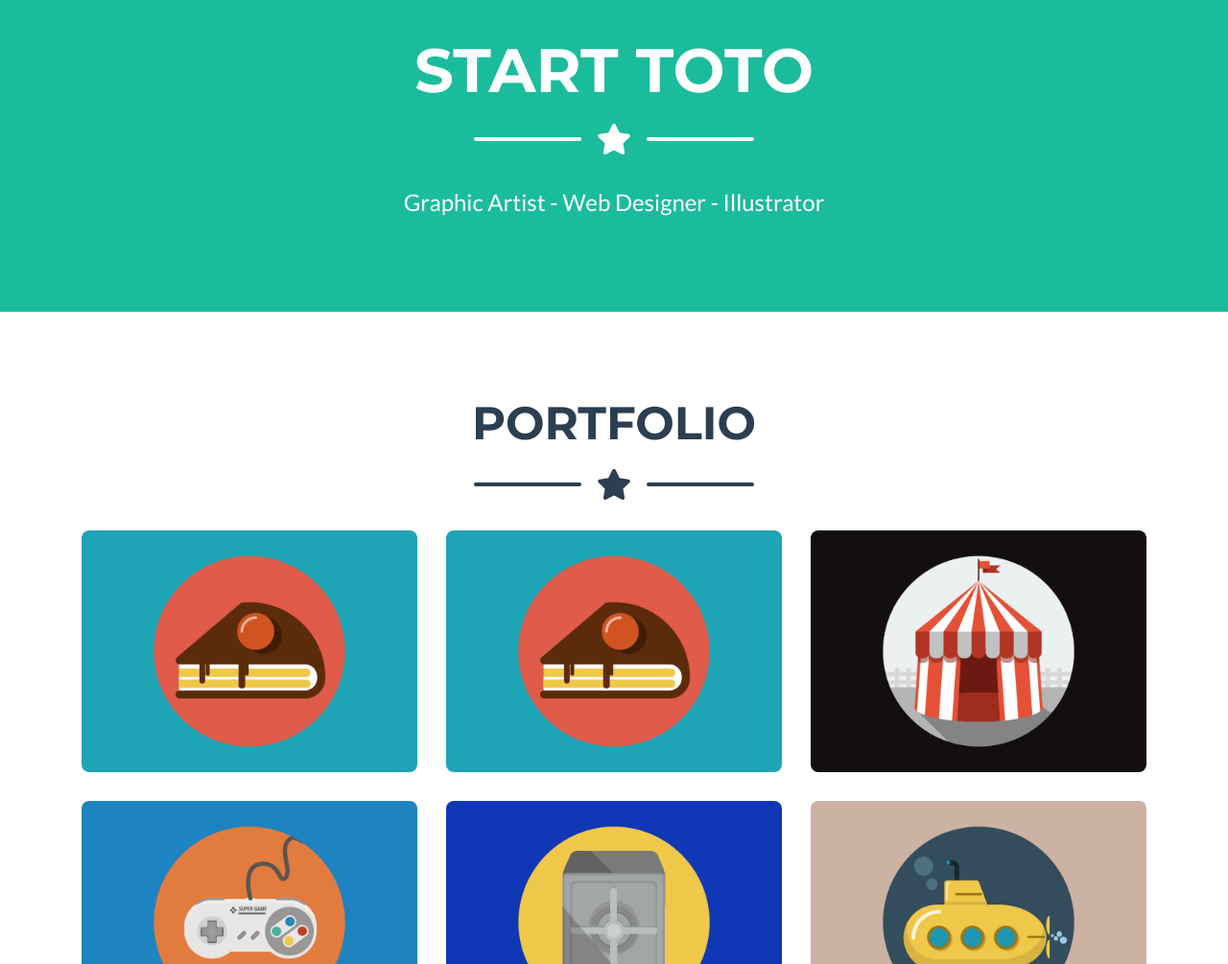
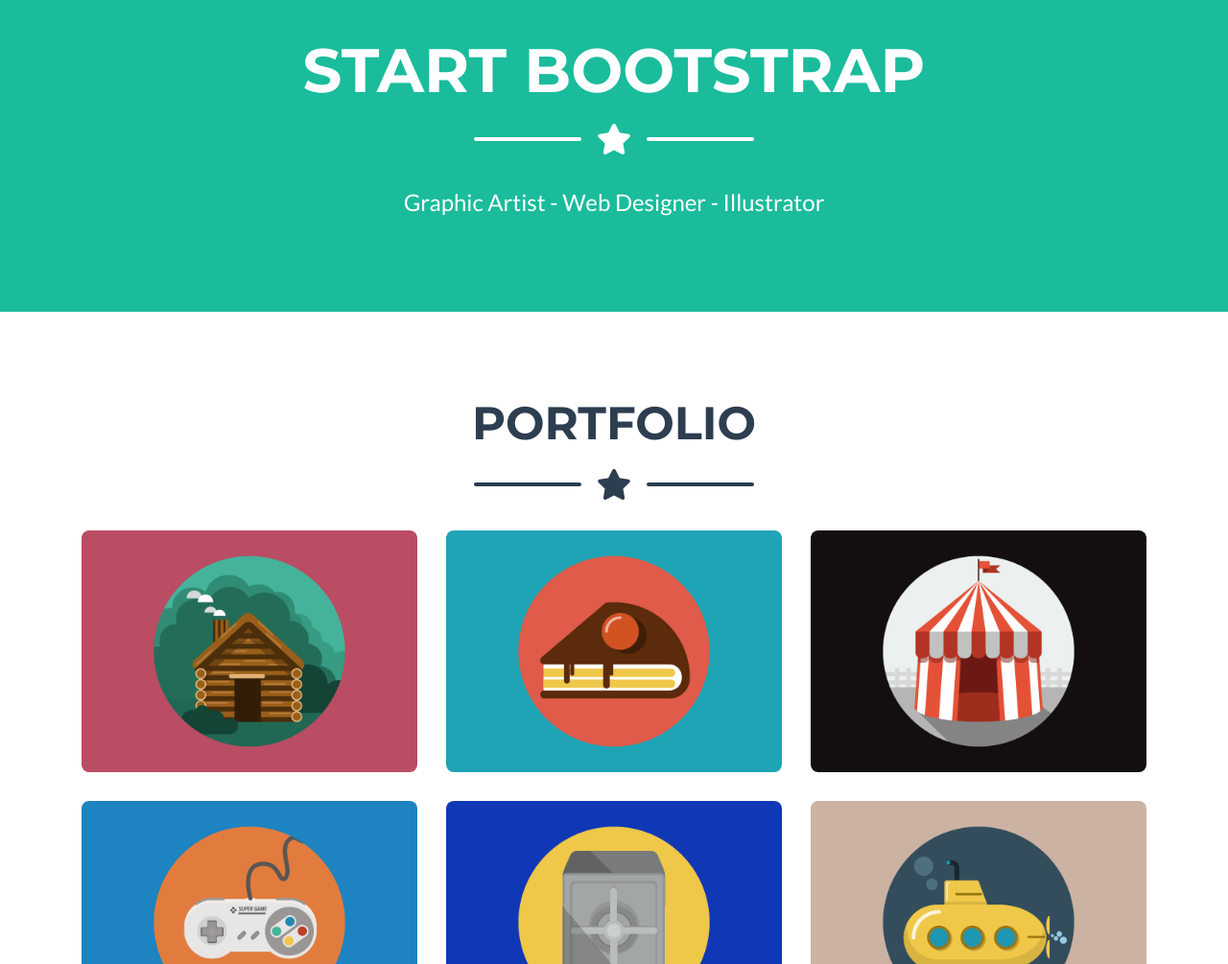
Before and after one commit to ahcmyfox/startbootstrap, a website with bundled scripts: page index.html in a window 1280 px wide. Shown: the part 458-1463 px from the top of the page at 96% size. Built offline with nearby package versions, Linux system fonts and the light colour scheme.

Commit message:
Minor update

```diff
--- a/index.html
+++ b/index.html
@@ -54,7 +54,7 @@
       <img class="masthead-avatar mb-5" src="img/avataaars.svg" alt="">
 
       <!-- Masthead Heading -->
-      <h1 class="masthead-heading text-uppercase mb-0">Start Toto</h1>
+      <h1 class="masthead-heading text-uppercase mb-0">Start Bootstrap</h1>
 
       <!-- Icon Divider -->
       <div class="divider-custom divider-light">
@@ -98,7 +98,7 @@
                 <i class="fas fa-plus fa-3x"></i>
               </div>
             </div>
-            <img class="img-fluid" src="img/portfolio/cake.png" alt="">
+            <img class="img-fluid" src="img/portfolio/cabin.png" alt="">
           </div>
         </div>
 
```
